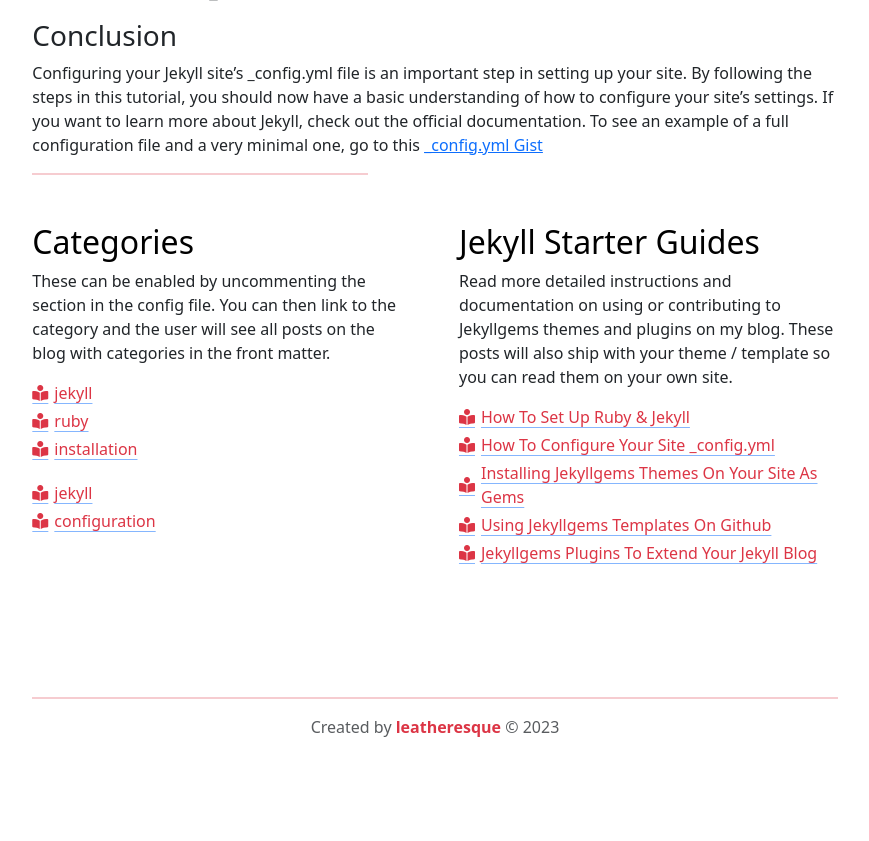
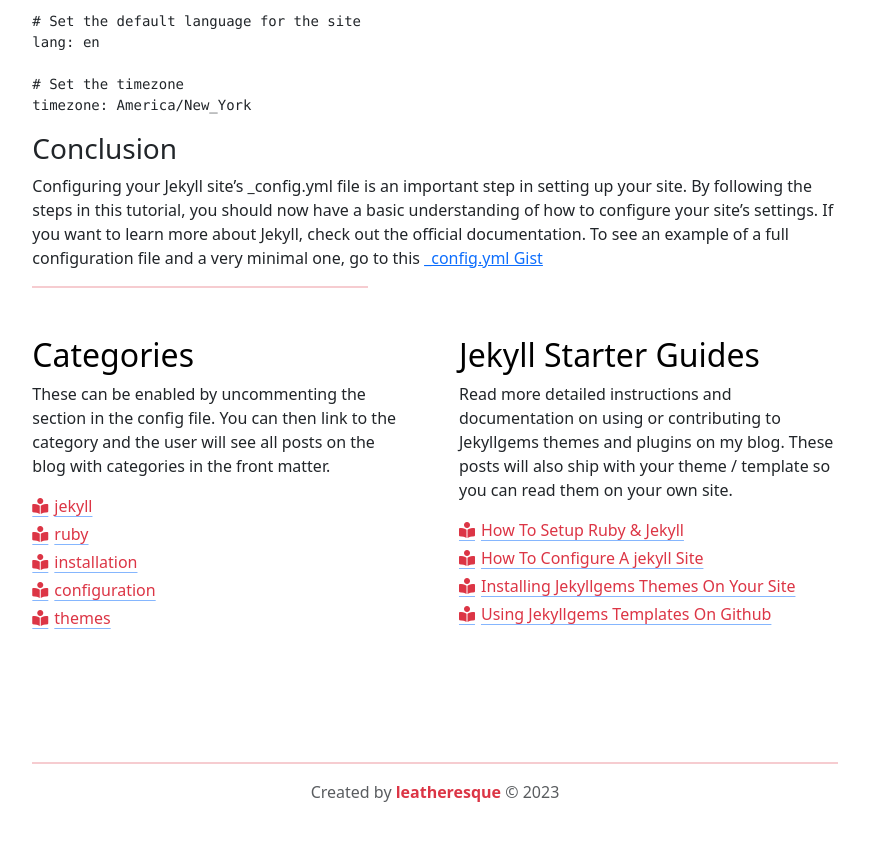
Before and after one commit to jekyllgems/base, a Jekyll site: the page built from _posts/2023-04-03-config.md, in a window 1280 px wide and 900 px high, scrolled down 1484 px. Shown: the top 841 px of the window, without its empty margins (205-1074 px from the left). Built offline with Jekyll 4.4.1, drawn with Linux system fonts in a browser that asks for light colours; some of the changed text lies outside the part shown.

Commit message:
Added posts and corrected category display

```diff
--- a/Gemfile
+++ b/Gemfile
@@ -14,7 +14,7 @@ gem "jekyll", "~> 4.3.2"
 # This is the default theme for new Jekyll base site
 # You may change this to anything you like.
 
-#gem "base"
+#gem "jekyll-base"
 
 # If you want to use GitHub Pages, remove the "gem "jekyll"" above and
 # uncomment the line below. To upgrade, run `bundle update github-pages`.
--- a/_includes/categories.html
+++ b/_includes/categories.html
@@ -2,10 +2,14 @@
   <h2 class="text-body-emphasis">Categories</h2>
   <p>These can be enabled by uncommenting the section in the config file. You can then link to the category and the user will see all posts on the blog with categories in the front matter.</p>
 
-  {% for post in site.posts%}
-    {% assign categories = post.categories | join: ',' | split: ',' %}
   <ul class="list-unstyled ps-0">
-    {% for category in categories %}
+    {% assign all_categories = "" %}
+    {% for post in site.posts %}
+      {% for category in post.categories %}
+        {% if all_categories contains category %}
+          {% continue %}
+        {% endif %}
+        {% assign all_categories = all_categories | append: category | append: "," %}
         <li>
           <a class="text-danger icon-link mb-1">
             <i class="fa-solid fa-book-open-reader"></i>
@@ -13,7 +17,7 @@
           </a>
         </li>
       {% endfor %}
+    {% endfor %}
   </ul>
-  {% endfor %}
 
 </div>
--- a/_includes/feed.html
+++ b/_includes/feed.html
@@ -2,35 +2,15 @@
   <h2 class="text-body-emphasis">Jekyll Starter Guides</h2>
   <p>Read more detailed instructions and documentation on using or contributing to Jekyllgems themes and plugins on my blog. These posts will also ship with your theme / template so you can read them on your own site.</p>
   <ul class="list-unstyled ps-0">
+
+    {% for post in site.posts %}
     <li>
-      <a class="text-danger icon-link mb-1">
+      <a class="text-danger icon-link mb-1" href="{{ post.url }}">
         <i class="fa-solid fa-book-open-reader"></i>
-        How To Set Up Ruby & Jekyll
+        {{ post.title }}
       </a>
     </li>
-    <li>
-      <a class="text-danger icon-link mb-1">
-        <i class="fa-solid fa-book-open-reader"></i>
-        How To Configure Your Site _config.yml
-      </a>
-    </li>
-    <li>
-      <a class="text-danger icon-link mb-1">
-        <i class="fa-solid fa-book-open-reader"></i>
-        Installing Jekyllgems Themes On Your Site As Gems
-      </a>
-    </li>
-    <li>
-      <a class="text-danger icon-link mb-1">
-        <i class="fa-solid fa-book-open-reader"></i>
-        Using Jekyllgems Templates On Github
-      </a>
-    </li>
-    <li>
-      <a class="text-danger icon-link mb-1">
-        <i class="fa-solid fa-book-open-reader"></i>
-        Jekyllgems Plugins To Extend Your Jekyll Blog
-      </a>
-    </li>
+    {% endfor %}
+
   </ul>
 </div>
--- a/_posts/2023-04-03-config.md
+++ b/_posts/2023-04-03-config.md
@@ -4,6 +4,12 @@ title: How To Configure A jekyll Site
 author: leatheresque
 categories: jekyll configuration
 ---
+
+# {{ page.title }}
+On: {{ page.date | date: "%B %d, %Y" }}
+
+{:. .col-lg-8}
+* * *
 
 Jekyll is a popular static site generator that allows you to build fast and secure websites without the need for a database. It is easy to set up and use, and it's perfect for personal blogs or small business websites. In this tutorial, we will guide you through the process of configuring your Jekyll site's _config.yml file.
 
```
Also changed, not shown: _posts/2023-03-15-github-templates.md (added, +14 -0 lines), _posts/2023-03-24-Installing-themes.md (added, +23 -0 lines), Gemfile.lock (added). Lines whose indentation alone changed are shown as unchanged.
